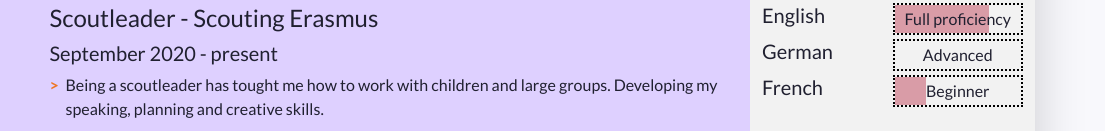
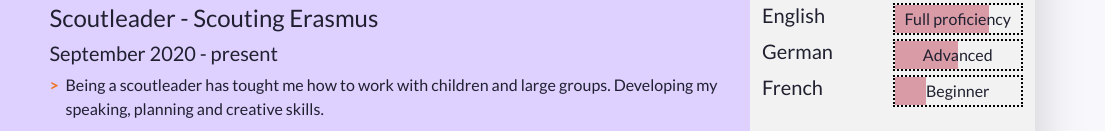
Before and after one commit to catelynpulles/oefencv, a plain HTML site: page index.html in a window 1280 px wide. Shown: the part 463-594 px from the top of the page, 175-1280 px from the left. Drawn offline with nearby package versions, Linux system fonts and the light colour scheme.

Commit message:
bar 40 to 50

```diff
--- a/index.html
+++ b/index.html
@@ -242,7 +242,7 @@
                 <h5 class="language-name w-50">German</h5>
                 <div class="language-level w-50 language-border position-relative">
                   <!-- The div below is a progress bar. Choose between w-25, w-50, w-75 and w-100 to show your level of fluency -->
-                  <div class="language-progress position-absolute language-bar h-100 w-40"></div>
+                  <div class="language-progress position-absolute language-bar h-100 w-50"></div>
                   <h6 class="position-absolute w-100 text-center top-0 py-1">Advanced</h6>
                 </div>
               </li>
```
